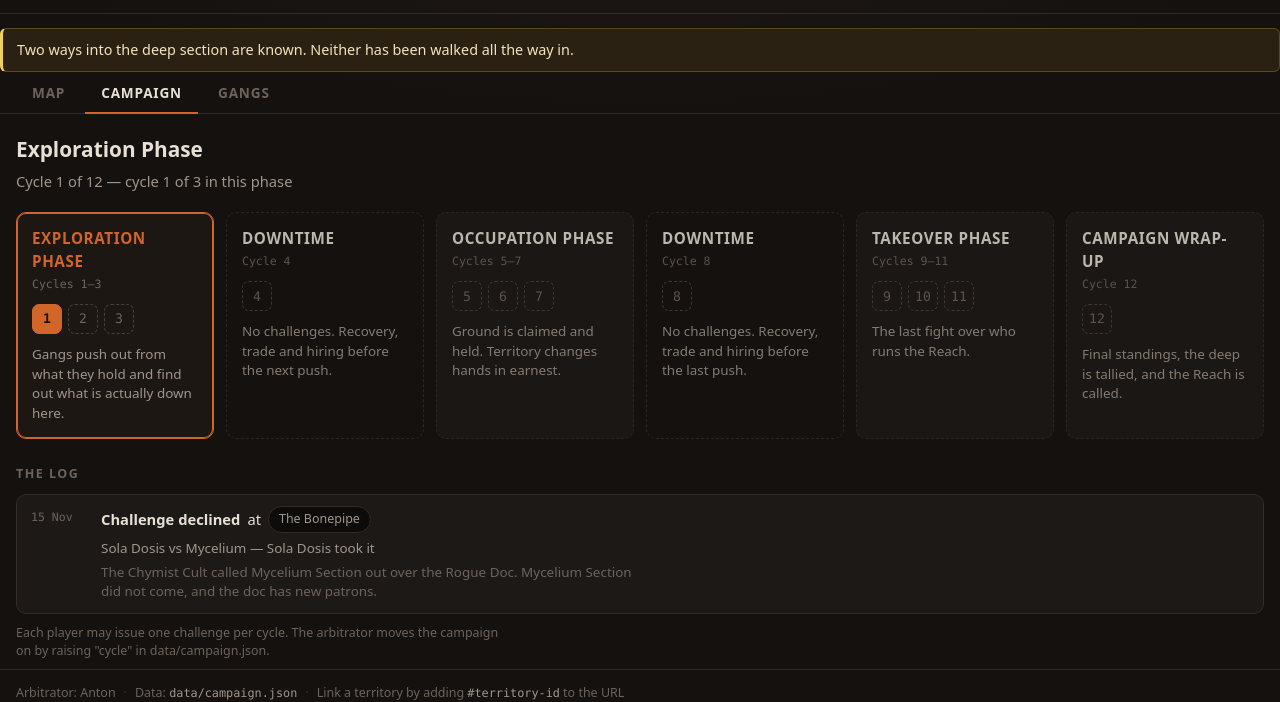
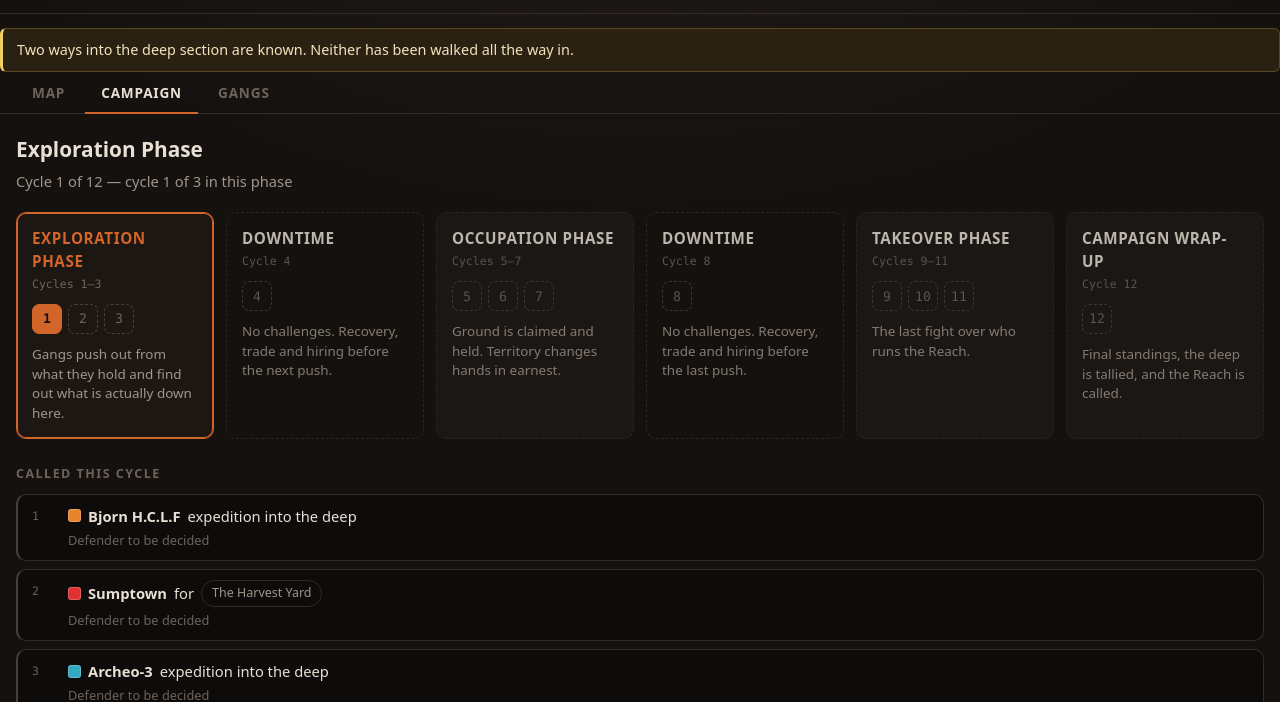
Before and after one commit to anton-acvos/necromunda-campaign, a plain HTML site: page index.html in a window 1280 px wide. Both pictures are taken after a click on the tab "CAMPAIGN". Shown: the part 98-800 px from the top of the page. Drawn offline with Linux system fonts and the light colour scheme.

Commit message:
The slate: challenges called and not yet settled
Five challenges were issued for cycle 1 and none of them is resolved, so
the data gains a `challenges` array alongside `battles`: what was called,
by whom, over what, in the order it was issued. A settled one moves to
the log and leaves the slate.

The Campaign tab prints it above the log, numbered the way they came in,
with the defender as "to be decided" until the arbitrator names one. The
Harvest Yard is marked contested, which hatches it on the map.

An expedition prints "expedition into the deep" and nothing else. The
target is in the data because it has to resolve to a real tile for the
validator, and neither the page nor the Discord post ever says which —
naming it would hand every other player a map of where the gangs went.

The Goliath gang is Sumptown Industries now, not the Brawlers.

Co-Authored-By: Claude Opus 5 <noreply@anthropic.com>

```diff
--- a/assets/app.js
+++ b/assets/app.js
@@ -622,12 +622,71 @@
     });
     host.appendChild(track);
 
+    host.appendChild(renderSlate());
     host.appendChild(renderLog());
 
     var foot = h('p', 'hint plan-hint',
       'Each player may issue one challenge per cycle. The arbitrator moves the campaign on by ' +
       'raising "cycle" in data/campaign.json.');
     host.appendChild(foot);
+  }
+
+  /* The slate: what has been called and not yet settled, in the order the
+     challenges were issued.
+
+     An expedition prints "expedition into the deep" and nothing more. The
+     data knows which tile, because it has to resolve to a real one, but
+     naming it here would hand every other player a map of where the gangs
+     are going — which is the one thing the deep is meant to withhold. */
+  function renderSlate() {
+    var open = (state.data.challenges || []).filter(function (c) {
+      return (c.status || 'open') === 'open';
+    });
+
+    var wrap = h('section', 'slate');
+    wrap.appendChild(h('h3', 'log-head', 'Called this cycle'));
+
+    if (!open.length) {
+      wrap.appendChild(h('p', 'hint', 'Nothing called yet this cycle.'));
+      return wrap;
+    }
+
+    var list = h('ol', 'slate-list');
+    open.forEach(function (c, i) {
+      var row = h('li', 'slate-row');
+      row.appendChild(h('span', 'slate-no', String(i + 1)));
+
+      var body = h('div', 'slate-body');
+      var what = h('p', 'slate-what');
+
+      var g = gangOf(c.challenger);
+      if (g) {
+        var sw = h('span', 'swatch');
+        sw.style.background = g.color;
+        what.appendChild(sw);
+      }
+      what.appendChild(h('strong', null, g ? (g.short || g.name) : c.challenger));
+
+      if (c.kind === 'expedition') {
+        what.appendChild(document.createTextNode('expedition into the deep'));
+      } else {
+        var t = state.byId[c.territory];
+        what.appendChild(document.createTextNode('for'));
+        what.appendChild(t ? linkBtn(t.id, displayName(t))
+                           : document.createTextNode('ground off the map'));
+      }
+      body.appendChild(what);
+
+      var d = c.defender ? gangOf(c.defender) : null;
+      body.appendChild(h('p', 'slate-who',
+        d ? 'Defended by ' + (d.short || d.name) : 'Defender to be decided'));
+
+      row.appendChild(body);
+      list.appendChild(row);
+    });
+
+    wrap.appendChild(list);
+    return wrap;
   }
 
   /* The log, under the phase track. Brief on purpose: when, what, who,
--- a/assets/style.css
+++ b/assets/style.css
@@ -595,6 +595,38 @@ body {
 
 .plan-hint { max-width: 70ch; }
 
+/* ---------- the slate ---------- */
+
+.slate { margin: 26px 0 0; }
+
+.slate-list { margin: 0; padding: 0; list-style: none; display: grid; gap: 8px; }
+
+.slate-row {
+  display: grid;
+  grid-template-columns: 26px 1fr;
+  gap: 10px;
+  align-items: start;
+  padding: 10px 14px;
+  border: 1px solid var(--line);
+  border-left: 2px solid var(--line-bright);
+  border-radius: 10px;
+  background: var(--bg-sunk);
+}
+
+.slate-no {
+  font-family: var(--mono);
+  font-size: 0.72rem;
+  color: var(--ink-faint);
+  padding-top: 3px;
+}
+
+.slate-body > * { margin: 0; }
+.slate-body > * + * { margin-top: 4px; }
+
+.slate-what { font-size: 0.92rem; display: flex; align-items: center; gap: 7px; flex-wrap: wrap; }
+.slate-what .swatch { margin: 0; }
+.slate-who { font-size: 0.8rem; color: var(--ink-faint); }
+
 /* ---------- the log ---------- */
 
 .log { margin: 26px 0 0; }
--- a/data/campaign.json
+++ b/data/campaign.json
@@ -229,7 +229,7 @@
   "gangs": [
     {
       "id": "sumptown",
-      "name": "Sumptown Brawlers",
+      "name": "Sumptown Industries",
       "short": "Sumptown",
       "house": "House Goliath",
       "color": "#e03131",
@@ -1404,7 +1404,7 @@
       "settlement": false,
       "owner": null,
       "income": 25,
-      "contested": false,
+      "contested": true,
       "bordersInner": true,
       "labelX": 656.27,
       "labelY": 1243.17,
@@ -2387,6 +2387,53 @@
       "notes": null
     }
   ],
+  "challenges": [
+    {
+      "id": "c1-bjorn-deep",
+      "cycle": 1,
+      "kind": "expedition",
+      "challenger": "bjorn-prospectors",
+      "target": "i-06",
+      "defender": null,
+      "status": "open"
+    },
+    {
+      "id": "c1-sumptown-yard",
+      "cycle": 1,
+      "kind": "challenge",
+      "challenger": "sumptown",
+      "territory": "harvest-yard",
+      "defender": null,
+      "status": "open"
+    },
+    {
+      "id": "c1-archeo-deep",
+      "cycle": 1,
+      "kind": "expedition",
+      "challenger": "archeo-3",
+      "target": "i-04",
+      "defender": null,
+      "status": "open"
+    },
+    {
+      "id": "c1-precinct-deep",
+      "cycle": 1,
+      "kind": "expedition",
+      "challenger": "precinct-22",
+      "target": "i-03",
+      "defender": null,
+      "status": "open"
+    },
+    {
+      "id": "c1-mycelium-deep",
+      "cycle": 1,
+      "kind": "expedition",
+      "challenger": "mycelium",
+      "target": "i-07",
+      "defender": null,
+      "status": "open"
+    }
+  ],
   "battles": [
     {
       "date": "2026-11-15",
```
Also changed, not shown: scripts/discord-notify.mjs (+17 -0 lines), scripts/generate-map.mjs (+18 -2 lines), scripts/validate.mjs (+14 -0 lines).
